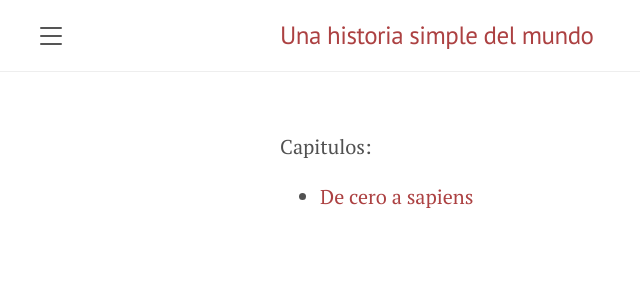
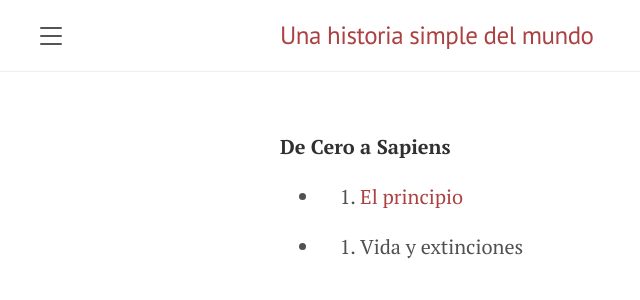
Before and after one commit to JordiPolo/simplehistory, a Jekyll site: the page built from index.md, in a window 1280 px wide. Shown: the top 300 px of the page, without its empty margins (0-640 px from the left). Built offline with Jekyll 4.4.1, drawn with Linux system fonts in a browser that asks for light colours.

Commit message:
Update index.md

```diff
--- a/index.md
+++ b/index.md
@@ -3,6 +3,7 @@ layout: default
 title: Indice
 ---
 
-Capitulos:
+**De Cero a Sapiens**
 
-- [De cero a sapiens](01.md)
+- 1. [El principio](01_el_principio.md)
+- 2. Vida y extinciones
```
